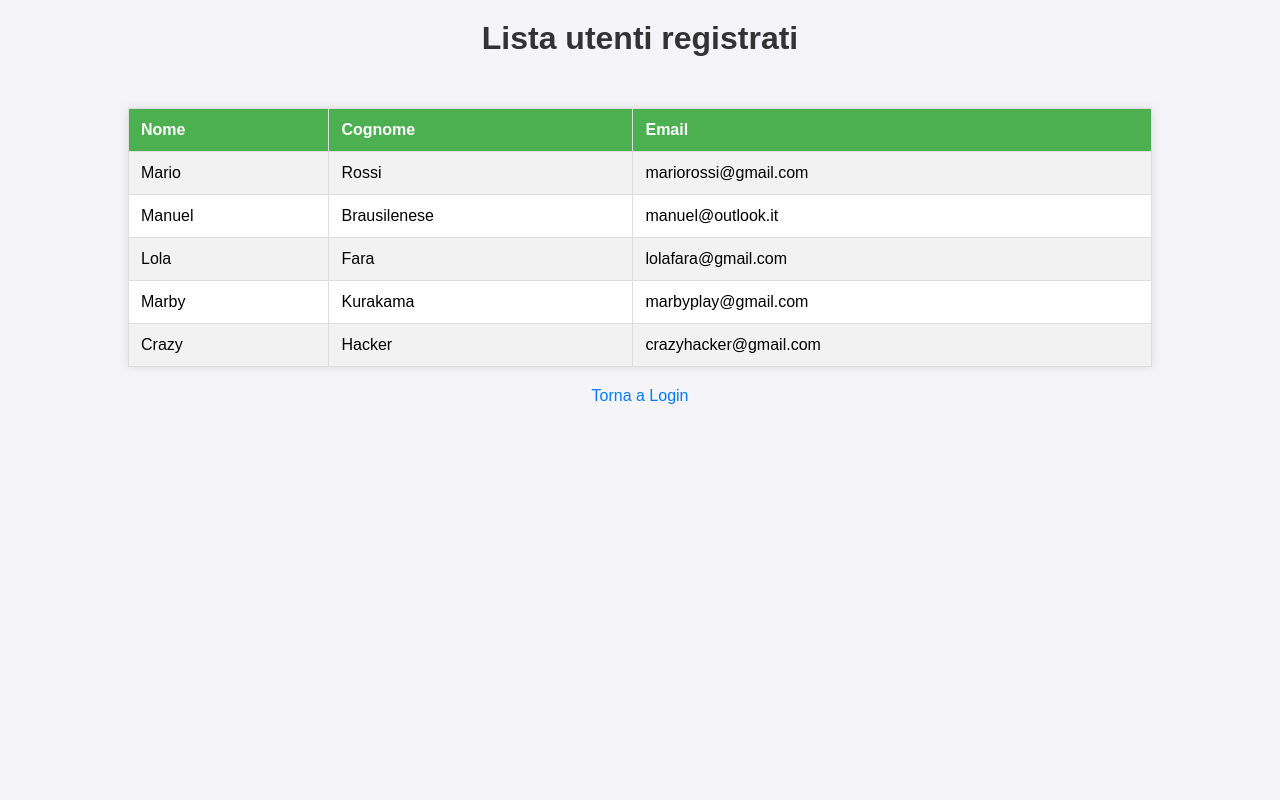
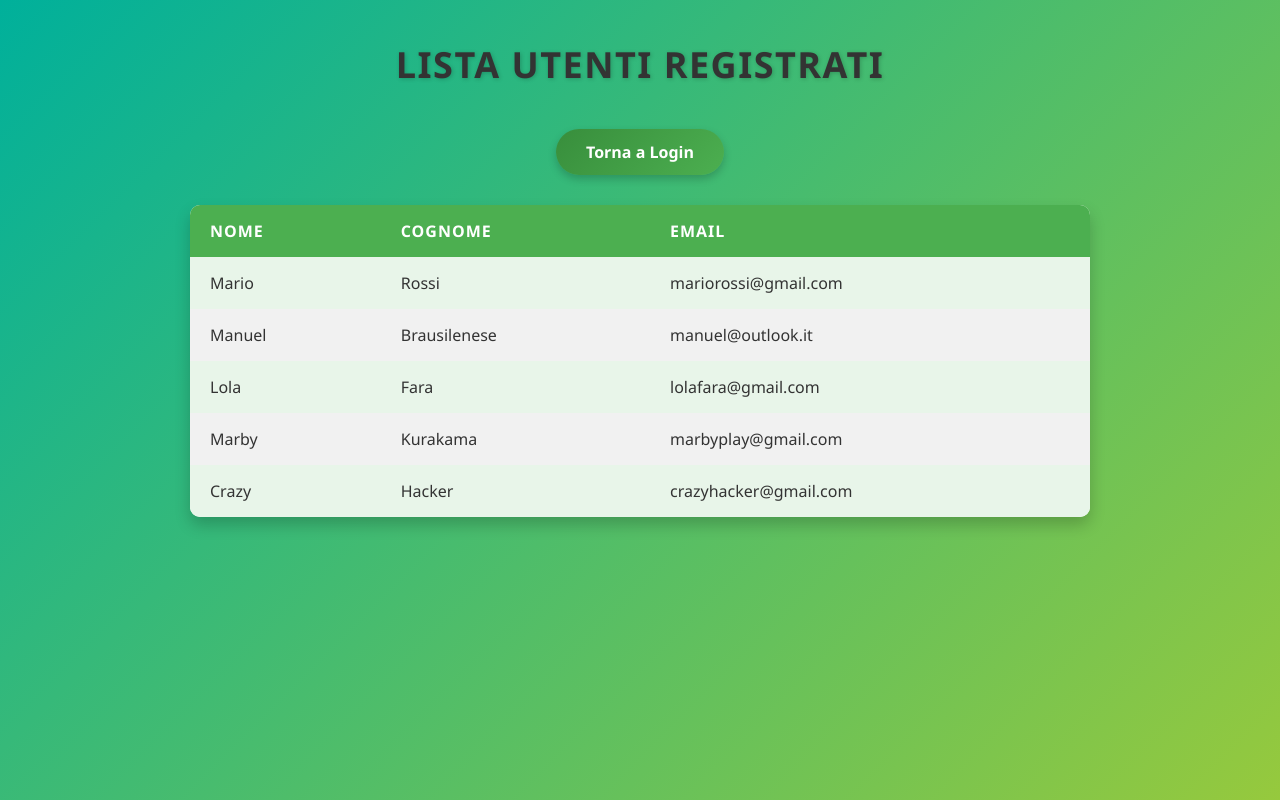
Before and after one commit to MikaRudovskyi/mail, a PHP site: page /user_list.php in a window 1280 px wide. Run offline with PHP 8.4, Linux system fonts and the light colour scheme; data comes from the database, SQL or seed files in the repository.

Commit message:
Updated style for user table page and fixed bug with style file name

```diff
--- /dev/null
+++ b/css/userList.css
@@ -0,0 +1,122 @@
+* {
+  margin: 0;
+  padding: 0;
+  box-sizing: border-box;
+}
+
+body {
+  font-family: "Segoe UI", Tahoma, Geneva, Verdana, sans-serif;
+  background: linear-gradient(135deg, #00b09b, #96c93d);
+  display: flex;
+  flex-direction: column;
+  align-items: center;
+  justify-content: flex-start;
+  min-height: 100vh;
+  padding: 20px;
+  color: #fff;
+}
+
+h1 {
+  font-size: 36px;
+  font-weight: bold;
+  color: #333;
+  margin: 20px 0;
+  text-transform: uppercase;
+  letter-spacing: 1.5px;
+  text-align: center;
+  text-shadow: 1px 1px 4px rgba(0, 0, 0, 0.2);
+}
+
+table {
+  width: 90%;
+  max-width: 900px;
+  margin-top: 30px;
+  border-collapse: separate;
+  border-spacing: 0;
+  background-color: rgba(255, 255, 255, 0.9);
+  border-radius: 10px;
+  overflow: hidden;
+  box-shadow: 0 8px 16px rgba(0, 0, 0, 0.2);
+}
+
+th,
+td {
+  padding: 15px 20px;
+  text-align: left;
+  font-size: 16px;
+}
+
+th {
+  background-color: #4caf50;
+  color: #fff;
+  font-weight: bold;
+  text-transform: uppercase;
+  letter-spacing: 1px;
+}
+
+td {
+  background-color: #f1f1f1;
+  color: #333;
+}
+
+tr:nth-child(even) td {
+  background-color: #e8f5e9;
+}
+
+tr:hover td {
+  background-color: #c8e6c9;
+  transform: scale(1.01);
+  transition: all 0.2s ease-in-out;
+}
+
+a {
+  display: inline-block;
+  margin-top: 20px;
+  text-decoration: none;
+  color: #ffffff;
+  font-weight: bold;
+  padding: 12px 30px;
+  background: linear-gradient(135deg, #388e3c, #4caf50);
+  border: none;
+  border-radius: 50px;
+  box-shadow: 0 4px 8px rgba(0, 0, 0, 0.2);
+  transition: all 0.3s ease;
+}
+
+a:hover {
+  background: linear-gradient(135deg, #4caf50, #81c784);
+  box-shadow: 0 6px 12px rgba(0, 0, 0, 0.3);
+  transform: translateY(-3px);
+}
+
+a:focus {
+  outline: none;
+  box-shadow: 0 0 10px 3px rgba(76, 175, 80, 0.5);
+}
+
+@media (max-width: 768px) {
+  table {
+    width: 100%;
+  }
+
+  th,
+  td {
+    font-size: 14px;
+  }
+
+  h1 {
+    font-size: 28px;
+  }
+}
+
+@media (max-width: 480px) {
+  th,
+  td {
+    font-size: 12px;
+    padding: 10px;
+  }
+
+  h1 {
+    font-size: 24px;
+  }
+}
--- a/css/user_list.css
+++ /dev/null
@@ -1,60 +0,0 @@
-body {
-  font-family: Arial, sans-serif;
-  background-color: #f4f4f9;
-  margin: 0;
-  padding: 0;
-  display: flex;
-  flex-direction: column;
-  align-items: center;
-}
-
-h1 {
-  color: #333;
-  margin-top: 20px;
-}
-
-table {
-  width: 80%;
-  margin-top: 30px;
-  border-collapse: collapse;
-  background-color: #ffffff;
-  box-shadow: 0 0 10px rgba(0, 0, 0, 0.1);
-}
-
-table,
-td,
-th {
-  border: solid 1px #ddd;
-}
-
-th,
-td {
-  padding: 12px;
-  text-align: left;
-}
-
-th {
-  background-color: #4caf50;
-  color: white;
-  font-weight: bold;
-}
-
-tr:nth-child(even) {
-  background-color: #f2f2f2;
-}
-
-tr:hover {
-  background-color: #ddd;
-}
-
-a {
-  text-decoration: none;
-  color: #007bff;
-  font-size: 16px;
-  margin-top: 20px;
-  display: inline-block;
-}
-
-a:hover {
-  color: #0056b3;
-}
--- a/user_list.php
+++ b/user_list.php
@@ -8,11 +8,11 @@
     <meta charset="UTF-8">
     <meta name="viewport" content="width=device-width, initial-scale=1.0">
     <title>Lista utenti</title>
-    <link rel="stylesheet" href="css/user_list.css">
+    <link rel="stylesheet" href="css/userList.css">
 </head>
 <body>
     <h1>Lista utenti registrati</h1>
-
+    <a href="index.php">Torna a Login</a>
     <?php
         $query_ricevi = "SELECT `firstname`, `lastname`, `email`, `birth_date` FROM `users`";
         $result = mysqli_query($conn, $query_ricevi);
@@ -46,8 +46,5 @@
             echo "<h1>Opss. Errore nella query. Riprova</h1>";
         }
     ?>
-
-    <a href="index.php">Torna a Login</a>
-
 </body>
 </html>
```
